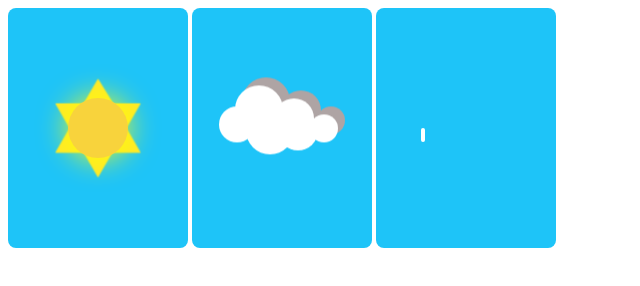
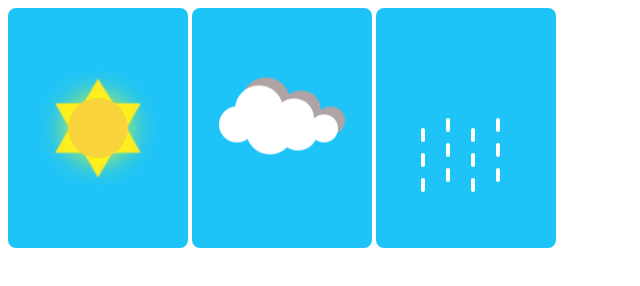
Before and after one commit to ronniesong0809/css-weather, a website: page index.html in a window 1280 px wide. Shown: the whole page, without its empty margins (0-640 px from the left). Drawn offline with Linux system fonts and the light colour scheme.

Commit message:
feat: add box-shadow to have a real rain

```diff
--- a/index.html
+++ b/index.html
@@ -1,5 +1,6 @@
 <!DOCTYPE html>
 <html>
+
 <head>
   <style>
     .weather {
@@ -10,6 +11,7 @@
       background: #1ec4f8;
       border-radius: 8px;
     }
+
     .sunny:before {
       content: "";
       position: absolute;
@@ -23,6 +25,7 @@
       box-shadow: 0 0 30px #ff0;
       z-index: 2;
     }
+
     .sunny:after {
       content: "";
       position: absolute;
@@ -32,8 +35,7 @@
       width: 90px;
       height: 90px;
       background: #fee82b;
-      clip-path: polygon(
-        50% 0%,
+      clip-path: polygon(50% 0%,
           65.43% 25%,
           93.3% 25%,
           78.87% 50%,
@@ -44,22 +46,25 @@
           6.7% 75%,
           21.13% 50%,
           6.7% 25%,
-        35.57% 25%
-      );
+          35.57% 25%);
       z-index: 1;
       animation: sunScale 2s linear infinite;
     }
+
     @keyframes sunScale {
       0% {
         transform: scale(1);
       }
+
       50% {
         transform: scale(1.1);
       }
+
       100% {
         transform: scale(1);
       }
     }
+
     .cloudy:before,
 
     .snowy:before {
@@ -83,29 +88,57 @@
         #aea4a4 94px -4px 0 -4px;
       z-index: 2;
     }
+
     .cloudy:before {
       animation: cloudMove 2s linear infinite;
     }
+
     @keyframes cloudMove {
       0% {
         transform: translate(-50%, -50%);
       }
+
       50% {
         transform: translate(-50%, -60%);
       }
+
       100% {
         transform: translate(-50%, -50%);
       }
     }
+
     .rainy:after {
       content: "";
       position: absolute;
-      top:50%;
+      top: 50%;
       left: 25%;
       width: 4px;
       height: 14px;
       background: #fff;
       border-radius: 2px;
+    }
+
+    .rainy:after {
+      content: "";
+      position: absolute;
+      top: 50%;
+      left: 25%;
+      width: 4px;
+      height: 14px;
+      background: #fff;
+      border-radius: 2px;
+      box-shadow:
+        #fff 25px -10px 0,
+        #fff 50px 0 0,
+        #fff 75px -10px 0,
+        #fff 0 25px 0,
+        #fff 25px 15px 0,
+        #fff 50px 25px 0,
+        #fff 75px 15px 0,
+        #fff 0 50px 0,
+        #fff 25px 40px 0,
+        #fff 50px 50px 0,
+        #fff 75px 40px 0;
     }
   </style>
 </head>
```
Lines whose indentation alone changed are shown as unchanged.
